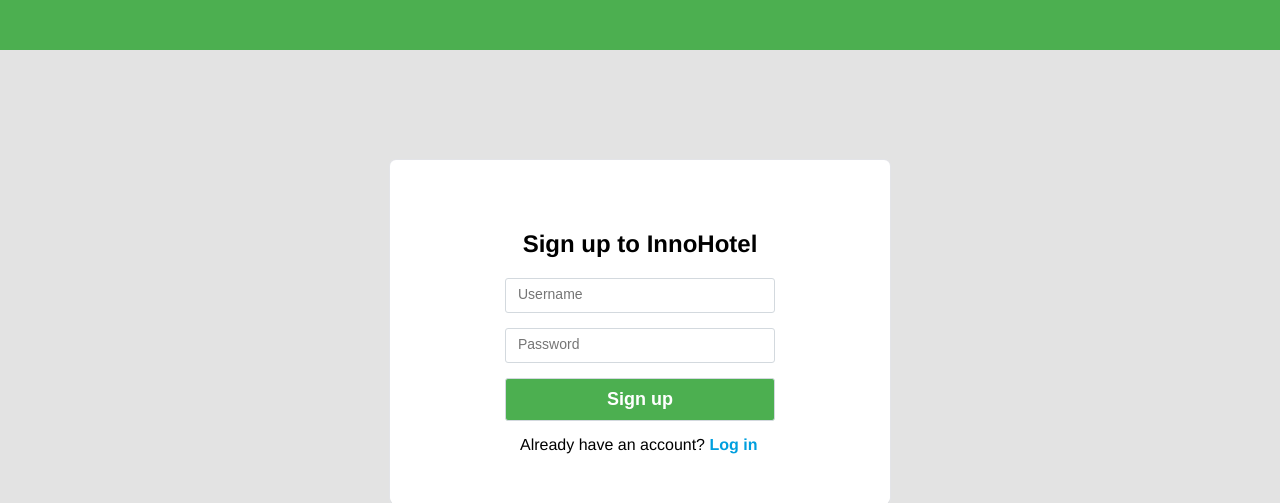
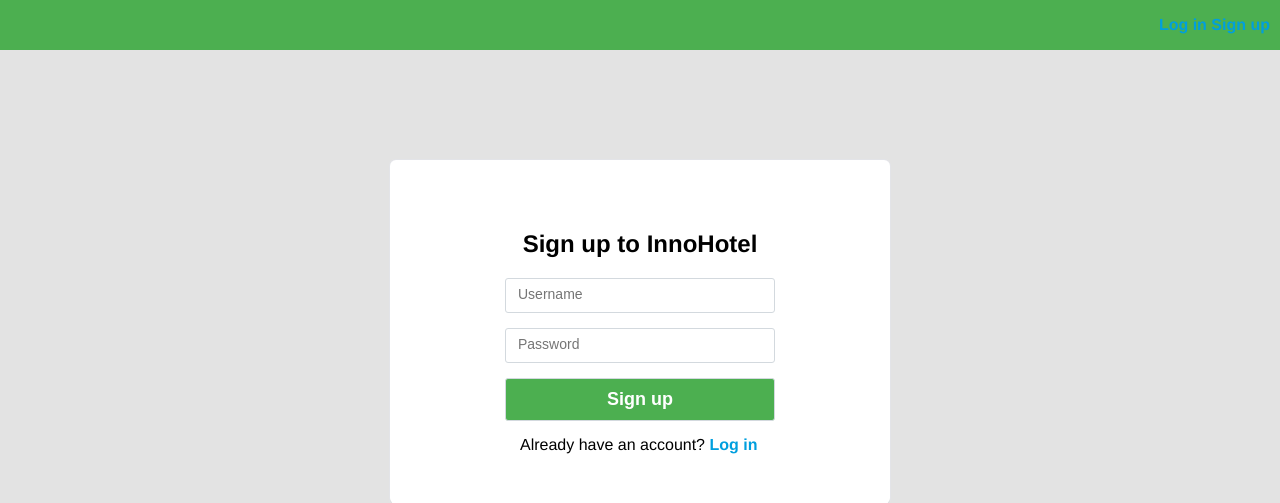
Before and after one commit to IlyaPyatkin/Inno_DMD_Hotel, a Flask app: page /signup in a window 1280 px wide. Shown: the top 503 px of the page. Run offline with Flask 2, Linux system fonts and the light colour scheme.

Commit message:
Added authentification data to header

```diff
--- a/app/static/style.css
+++ b/app/static/style.css
@@ -121,3 +121,15 @@ a:hover {
     text-align: center;
     margin: 15px;
 }
+
+#left-header {
+    float:left;
+    height: 100%;
+}
+
+#right-header {
+    float:right;
+    padding: 16px 10px;
+    font-weight: bold;
+
+}
--- a/app/templates/header.html
+++ b/app/templates/header.html
@@ -1,2 +1,13 @@
 <div id="header">
+    <div id="left-header"></div>
+    <div id="right-header">
+        {% if 'username' in session %}
+            <span>Logged in as {{ session['username'] }}</span>
+            <span><a href="/logout">Log out</a></span>
+        {% endif %}
+        {% if 'username' not in session %}
+        <span><a href="/login">Log in</a></span>
+        <span><a href="/signup">Sign up</a></span>
+        {% endif %}
+    </div>
 </div>
--- a/app/views.py
+++ b/app/views.py
@@ -32,8 +32,10 @@ def login():
                 session['username'] = request.form['username']
                 return redirect(url_for('index'))
         return render_template("login.html",
-                               error='Invalid credentials')
-    return render_template("login.html")
+                               error='Invalid credentials',
+                               session=session)
+    return render_template("login.html",
+                           session=session)
 
 
 @app.route('/signup', methods=['GET', 'POST'])
```
